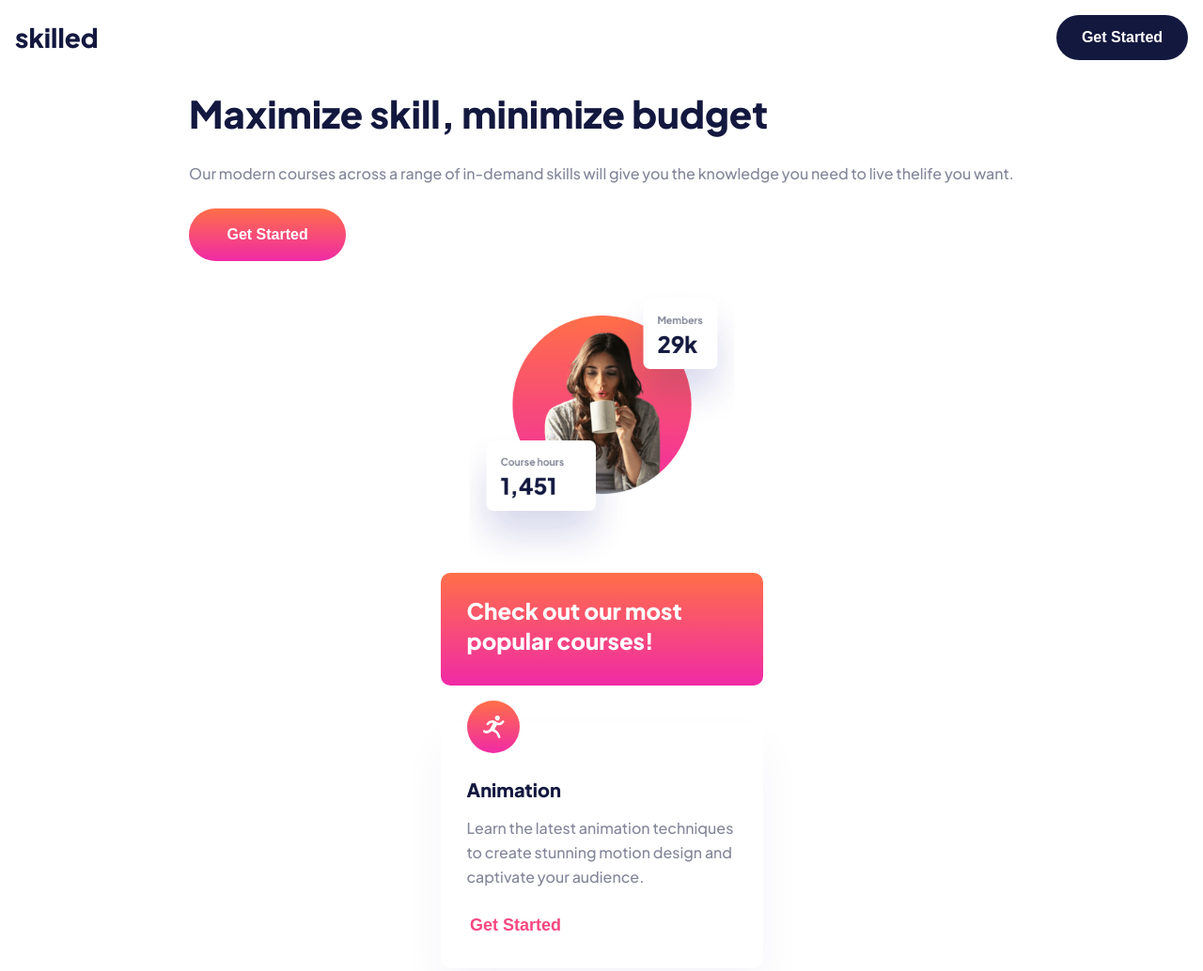
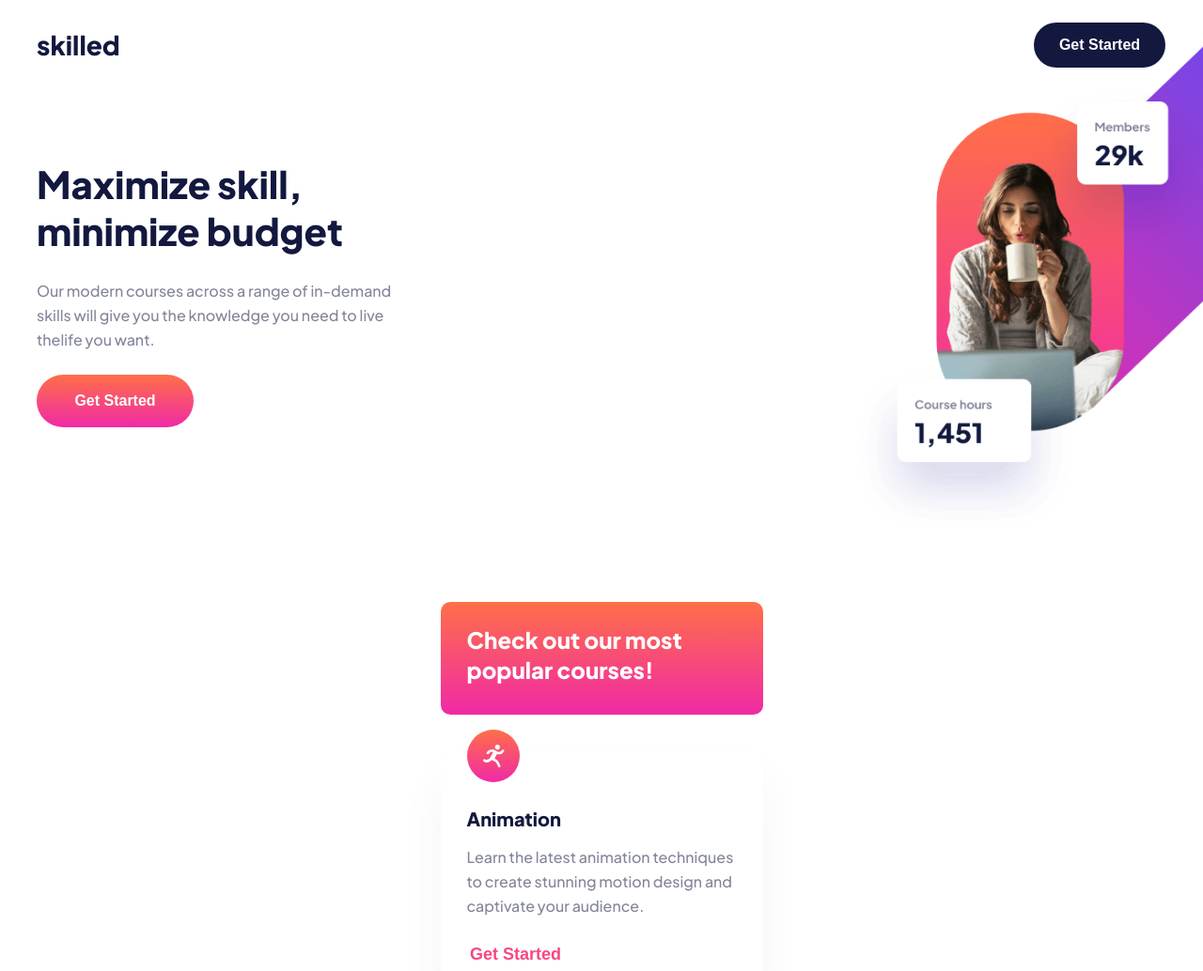
Before and after one commit to ladolobja/skilled-elearning-landing-page, a plain HTML site: page index.html in a window 1280 px wide. Shown: the top 1034 px of the page at 94% size. Drawn offline with Linux system fonts and the light colour scheme.

Commit message:
just adding some updates

```diff
--- a/index.html
+++ b/index.html
@@ -18,8 +18,6 @@
     <title>Document</title>
 </head>
 
-
-
 <body>
 
     <header>
@@ -29,31 +27,22 @@
 
     <main>
             <div class="budget">
-
-                <div class="text-container">
+                 <div class="text-container">
                     <h1 class="main-h1">Maximize skill, minimize budget</h1>
                     <p class="main-p">
                          Our modern courses across a range of in-demand skills will give you the knowledge you need to live thelife you want.
                     </p>
                     <button class="main-button">Get Started</button>
                 </div>
-
-                <div class="picture-container">
+                    <div class="picture-container">
                     <img class="mobile-photo" src="./images/image-hero-mobile.png" alt="hero">
-                    <img class="tablet-photo" src="./images/image-hero-tablet.png" alt="image-hero-tablet">
                 </div>
-
             </div>
-
-
-
-
 
             <section>
                 <div class="card-header">
                     <h2>Check out our most popular courses!</h2>
                 </div>
-
                 <div class="card">
                     <div class="animation-card">
                         <svg width="56" height="56" xmlns="http://www.w3.org/2000/svg"><defs><linearGradient x1="50%" y1="0%" x2="50%" y2="100%" id="a"><stop stop-color="#FF6F48" offset="0%"/><stop stop-color="#F02AA6" offset="100%"/></linearGradient></defs><g fill="none" fill-rule="evenodd"><circle fill="url(#a)" cx="28" cy="28" r="28"/><path d="M33.97 20.678c.565-.498.893-1.21.906-1.962A2.706 2.706 0 0 0 32.16 16a2.794 2.794 0 0 0-1.66.603 2.825 2.825 0 0 0-.854 1.962 2.69 2.69 0 0 0 4.325 2.113Zm-8.752.453c0 .05-.05.05-.1.1v.05a6.308 6.308 0 0 0-2.919 1.41c-.503.473-.958.995-1.358 1.559-1.006 1.408 1.358 2.766 2.315 1.358 1.257-1.762 2.816-2.264 4.527-1.71a141.96 141.96 0 0 0-2.717 5.181c-1.107 2.163-3.47 3.874-5.786 2.566a1.402 1.402 0 1 0-1.508 2.364 6.826 6.826 0 0 0 8.704-1.66c.05 0 .153.05.2.05 1.5.624 2.907 1.454 4.177 2.466.603.502 1.66 3.065 2.263 4.376a1.392 1.392 0 0 0 2.113.452c.393-.382.476-.982.202-1.456-.705-1.456-1.862-4.427-2.818-5.135a31.566 31.566 0 0 0-2.364-1.762l.1-.1a16.972 16.972 0 0 0-1.006-.605c.856-1.609 1.711-3.168 2.616-4.728 2.11.667 4.415.19 6.087-1.258.517-.46.973-.984 1.358-1.56.956-1.257-.905-2.515-2.012-1.66a.709.709 0 0 0-.153.202 4.36 4.36 0 0 1-2.013 1.66c-.05.05-.1.05-.1.1h-.051a4.146 4.146 0 0 1-3.622-.452l.101-.101h.05a.383.383 0 0 0-.201-.1 9.292 9.292 0 0 0-.956-.554 7.258 7.258 0 0 0-5.134-1.056l.005.003Z" fill="#FFF" fill-rule="nonzero"/></g></svg>
@@ -62,7 +51,6 @@
                         <button class="card-button">Get Started</button>
                     </div>
                 </div>
-
                 <div class="card">
                     <div class="animation-card">
                         <svg width="56" height="56" xmlns="http://www.w3.org/2000/svg" xmlns:xlink="http://www.w3.org/1999/xlink"><defs><linearGradient x1="50%" y1="0%" x2="50%" y2="100%" id="a"><stop stop-color="#FF6F48" offset="0%"/><stop stop-color="#F02AA6" offset="100%"/></linearGradient><path d="M16 0H2C.9 0 0 .9 0 2v14c0 1.1.9 2 2 2h14c1.1 0 2-.9 2-2V2c0-1.1-.9-2-2-2Zm0 16L9 8v8H2l7-8V2h7v14Z" id="b"/></defs><g fill="none" fill-rule="evenodd"><circle fill="url(#a)" cx="28" cy="28" r="28"/><use fill="#FFF" xlink:href="#b" transform="translate(19 19)"/></g></svg>
@@ -71,7 +59,6 @@
                         <button class="card-button">Get Started</button>
                     </div>
                 </div>
-
                 <div class="card">
                     <div class="animation-card">
                         <img class="icon" src="./images/icon-photography.svg" alt="icon-Photography">
@@ -80,7 +67,6 @@
                         <button class="card-button">Get Started</button>
                     </div>
                 </div>
-
                 <div class="card">
                     <div class="animation-card">
                         <img class="icon" src="./images/icon-crypto.svg" alt="icon-crypto">
@@ -89,7 +75,6 @@
                         <button class="card-button">Get Started</button>
                     </div>
                 </div>
-
                 <div class="card">
                     <div class="animation-card">
                         <img class="icon" src="./images/icon-business.svg" alt="icon-business">
@@ -100,9 +85,6 @@
                 </div>
             </section>
 
-
-
-
     </main>
 
     <footer>
@@ -110,8 +92,6 @@
         <button class="footer-button">Get Started</button>
     </footer>
 
-
-
 </body>
 
 </html>
--- a/style.css
+++ b/style.css
@@ -6,6 +6,7 @@ body {
     width: 100%;
     height: 100vh;
     background-color: linear-gradient(180deg, #FFFFFF 0%, #F0F1FF 100%);
+    overflow-x: hidden;
 }
 
 header {
@@ -46,9 +47,10 @@ main {
 
 .budget {
     display: flex;
+    justify-content: center;
     flex-direction: column;
+    width: 100%;
 }
-
 
 .main-h1 {
     font-weight: 800;
@@ -107,7 +109,7 @@ section {
     height: 120px;
     margin-top: 41px;
     width: 343px;
-    margin:0 16px 0 ;
+    margin: 0 16px 0;
 }
 
 h2 {
@@ -116,7 +118,6 @@ h2 {
     line-height: 32px;
     color: #FFFFFF;
     padding: 24px 29px 32px 28px;
-
 }
 
 .card {
@@ -206,3 +207,44 @@ h4 {
 }
 
 /* tablet vversion */
+
+@media screen and (min-width:768px) {
+
+
+    body {
+        background-image: url("./images/image-hero-tablet@2x.png");
+        background-repeat: no-repeat;
+        background-position: top -70px right -265px;
+        background-size: 640px 640px;
+    }
+
+    header{
+        padding: 24px 40px 0 39px
+    }
+
+    main{
+        padding-top: 99px;
+    }
+
+    .budget {
+        flex-direction: row;
+        justify-content: unset;
+        margin-bottom: 186px;
+    }
+
+    .text-container{
+        width: 398px;
+        height: 284px;
+        padding-left: 23px;
+    }
+
+    .picture-container{
+        display: none;
+    }
+
+    .mobile-photo {
+        display: none;
+    }
+
+
+}
```
